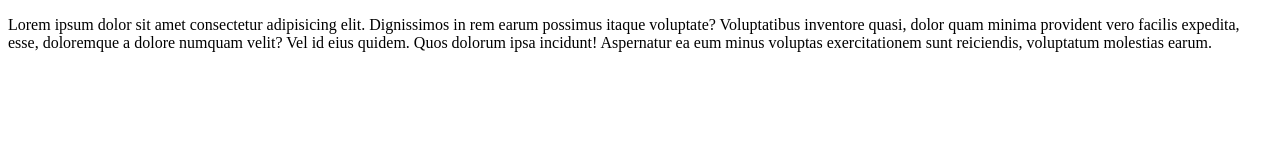
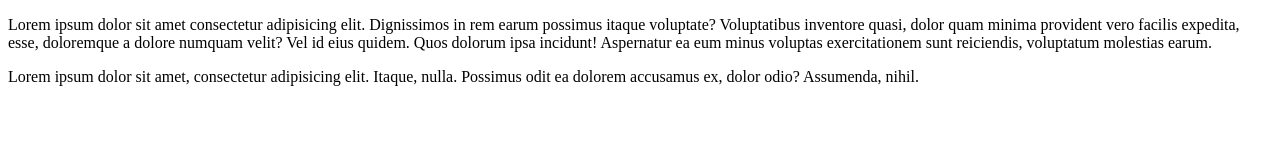
Before and after one commit to Mazer98/FirstOne, a plain HTML site: page index.html in a window 1280 px wide. Drawn offline with Linux system fonts and the light colour scheme.

Commit message:
eklendi2

```diff
--- a/index.html
+++ b/index.html
@@ -9,6 +9,7 @@
 
 
     <p>Lorem ipsum dolor sit amet consectetur adipisicing elit. Dignissimos in rem earum possimus itaque voluptate? Voluptatibus inventore quasi, dolor quam minima provident vero facilis expedita, esse, doloremque a dolore numquam velit? Vel id eius quidem. Quos dolorum ipsa incidunt! Aspernatur ea eum minus voluptas exercitationem sunt reiciendis, voluptatum molestias earum.</p>
+    <p>Lorem ipsum dolor sit amet, consectetur adipisicing elit. Itaque, nulla. Possimus odit ea dolorem accusamus ex, dolor odio? Assumenda, nihil. </p>
 
 </body>
 </html>
```
